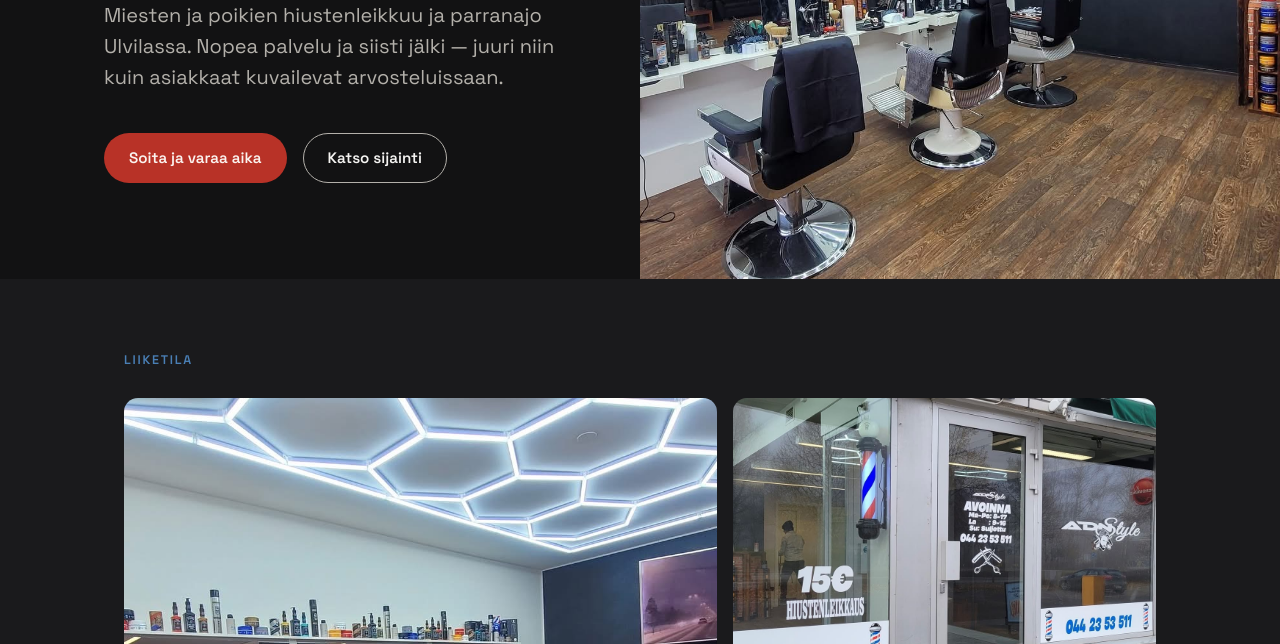
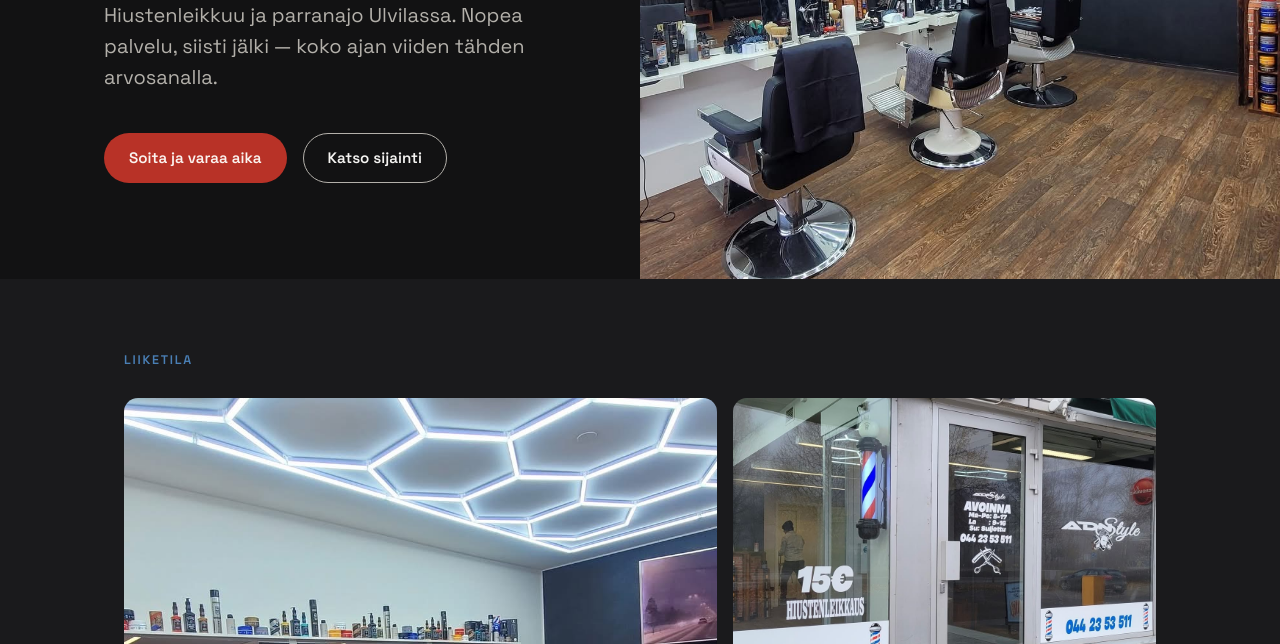
Before and after one commit to oskulaa3/adn-style-ulvila-demo, a plain HTML site: page index.html in a window 1280 px wide. Shown: the part 456-1100 px from the top of the page. Drawn offline with Linux system fonts and the light colour scheme.

Commit message:
Korjaa hero-alaotsikko: poista tuoteluettelomainen kaksoislause, käytä 5,0 tähden arvosanaa hookina

```diff
--- a/index.html
+++ b/index.html
@@ -28,7 +28,7 @@
       <div class="hero-text">
         <p class="eyebrow reveal">Parturi · Ulvila</p>
         <h1 class="reveal">Siisti jälki,<br>joka kerta.</h1>
-        <p class="hero-sub reveal">Miesten ja poikien hiustenleikkuu ja parranajo Ulvilassa. Nopea palvelu ja siisti jälki — juuri niin kuin asiakkaat kuvailevat arvosteluissaan.</p>
+        <p class="hero-sub reveal">Hiustenleikkuu ja parranajo Ulvilassa. Nopea palvelu, siisti jälki — koko ajan viiden tähden arvosanalla.</p>
         <div class="hero-actions reveal">
           <a href="tel:0442353511" class="btn btn-primary">Soita ja varaa aika</a>
           <a href="#yhteystiedot" class="btn btn-ghost">Katso sijainti</a>
```
